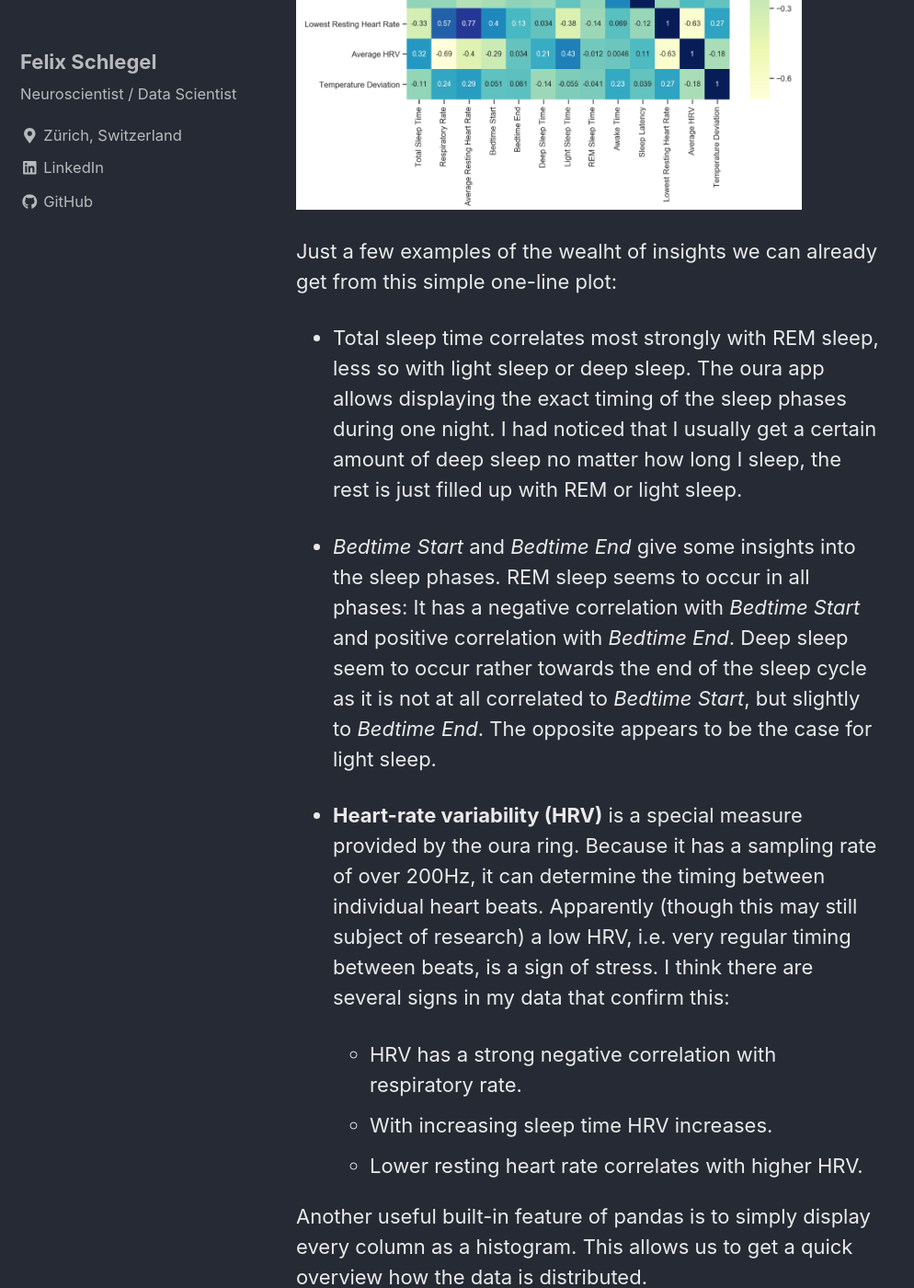
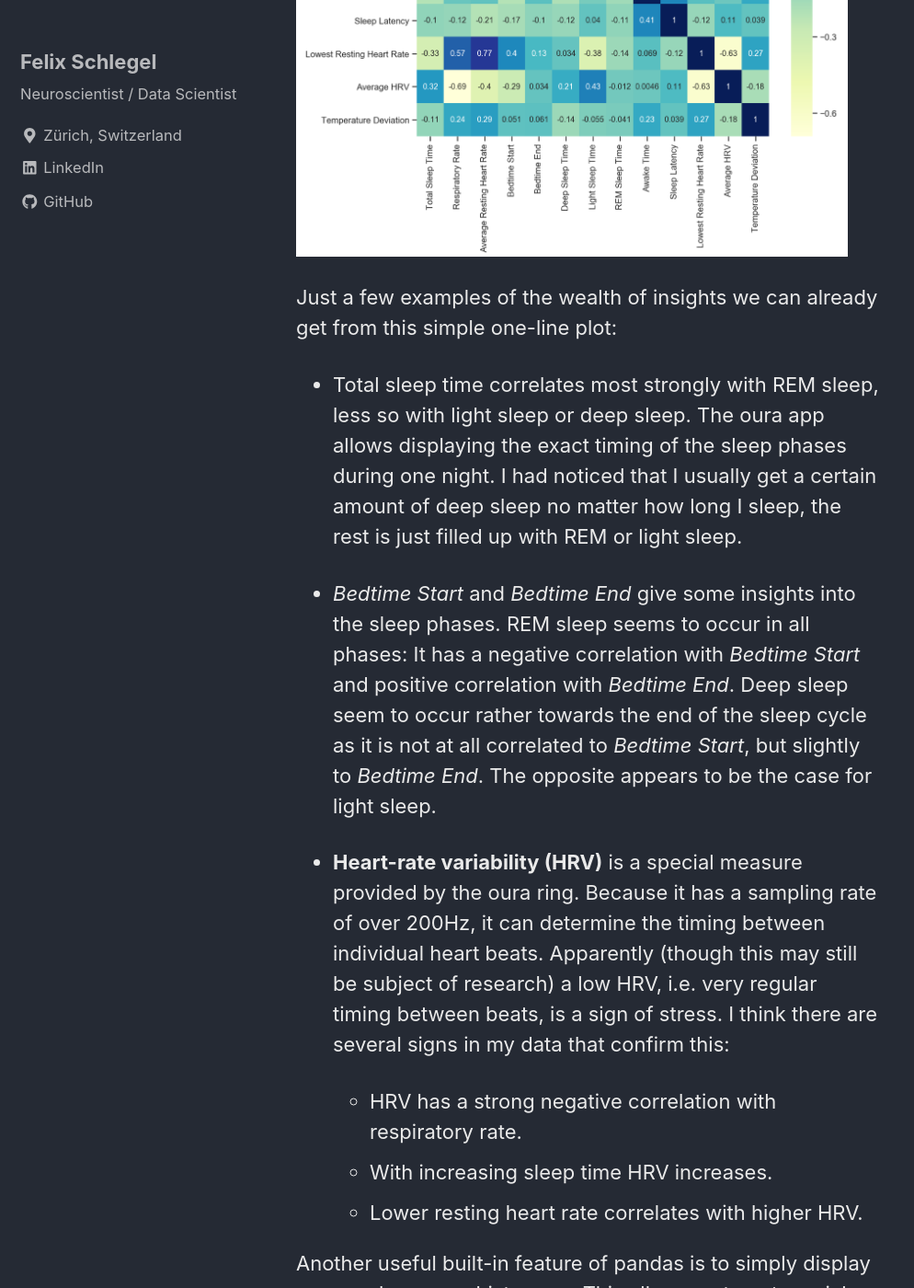
Before and after one commit to felixsc1/felixsc1.github.io, a Jekyll site: the page built from _posts/2018-08-10-oura.md, in a window 1280 px wide and 1400 px high, scrolled down 2326 px. Shown: the whole window at 92% size, without its empty margins (0-994 px from the left). Built offline with Jekyll 4.4.1, drawn with Linux system fonts in a browser that asks for light colours; nearby versions of some CDN libraries; some of the changed text lies outside the part shown.

Commit message:
typos in last post

````diff
--- a/_posts/2018-08-10-oura.md
+++ b/_posts/2018-08-10-oura.md
@@ -18,7 +18,7 @@
 Kudos to oura for not using any fancy/proprietary format, but instead just a simple .csv file.
 ```python
 import pandas as pd
-raw_data = pd.read_csv(ouradata.csv)
+raw_data = pd.read_csv('ouradata.csv')
 print(raw_data.isnull().any())
 raw_data.fillna(method='backfill', inplace=True)
 ```
@@ -35,20 +35,20 @@
 ```
 Unlike devices such as fitbit or even smartphone apps, these parameters are determined by measuring the heart rate with very high precision.
 
-The heatmap plot provided by the seaborn library is an easy way to already get a very good intuition about the data.
+The heatmap plot provided by the seaborn library is an easy way to quickly get a very good intuition about the data.
 ```python
 import seaborn as sns
 sns.heatmap(raw_data.corr(), annot=True, cmap="YlGnBu")
 ```
-<img src="/assets/images/oura/matrix.PNG" alt="heatmap" width="550px"/>
+<img src="/assets/images/oura/matrix.PNG" alt="heatmap" width="600px"/>
 
-Just a few examples of the wealht of insights we can already get from this simple one-line plot:
+Just a few examples of the wealth of insights we can already get from this simple one-line plot:
 
 * Total sleep time correlates most strongly with REM sleep, less so with light sleep or deep sleep. The oura app allows displaying the exact timing of the sleep phases during one night. I had noticed that I usually get a certain amount of deep sleep no matter how long I sleep, the rest is just filled up with REM or light sleep.
 
 * *Bedtime Start* and *Bedtime End* give some insights into the sleep phases. REM sleep seems to occur in all phases: It has a negative correlation with *Bedtime Start* and positive correlation with *Bedtime End*. Deep sleep seem to occur rather towards the end of the sleep cycle as it is not at all correlated to *Bedtime Start*, but slightly to *Bedtime End*. The opposite appears to be the case for light sleep.
 
-* **Heart-rate variability (HRV)** is a special measure provided by the oura ring. Because it has a sampling rate of over 200Hz, it can determine the timing between individual heart beats. Apparently (though this may still subject of research) a low HRV, i.e. very regular timing between beats, is a sign of stress. I think there are several signs in my data that confirm this:
+* **Heart-rate variability (HRV)** is a special measure provided by the oura ring. Because it has a sampling rate of over 200Hz, it can determine the timing between individual heart beats. Apparently (though this may still be subject of research) a low HRV, i.e. very regular timing between beats, is a sign of stress. I think there are several signs in my data that confirm this:
   * HRV has a strong negative correlation with respiratory rate.
   * With increasing sleep time HRV increases.
   * Lower resting heart rate correlates with higher HRV.
@@ -59,7 +59,7 @@
 ```python
 raw_data.hist()
 ```
-<img src="/assets/images/oura/histogram.png" alt="histogram" width="450px"/>
+<img src="/assets/images/oura/histogram.PNG" alt="histogram" width="450px"/>
 
 ## What's next?
 
````
Also changed, not shown: other parts of _posts/2018-08-10-oura.md (+1 -1 lines).
